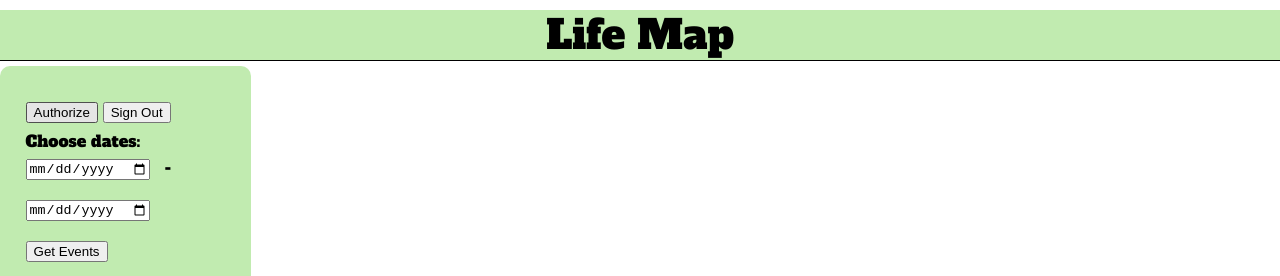
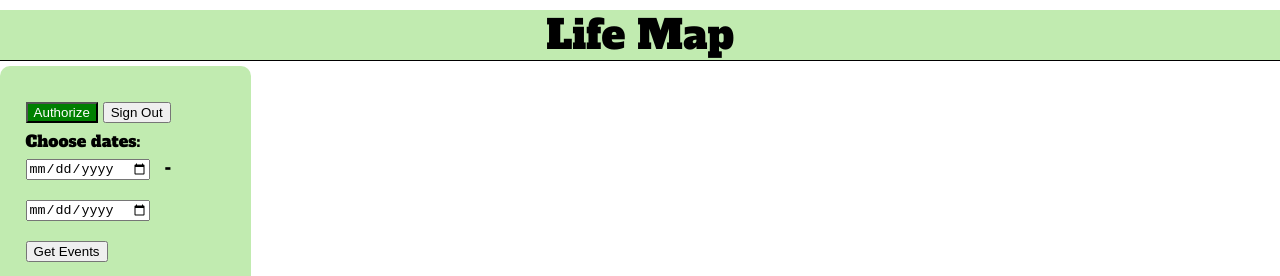
Before and after one commit to lexi-walker/comp20-s2018-team9, a website: page index.html in a window 1280 px wide. In both pictures the pointer is over the button "Authorize". Shown: the top 276 px of the page. Drawn offline with Linux system fonts and the light colour scheme; some packages are replaced by stand-ins of ours.

Commit message:
added more css

```diff
--- a/style/desktop/style.css
+++ b/style/desktop/style.css
@@ -48,6 +48,11 @@ h1 {
     margin: 10px 10px 10px 0px;
 }
 
+#authorize-button:hover, #signout-button:hover, #get-events:hover {
+    background-color: green;
+    color: white;
+}
+
 #signout-button {
     margin: 10px 10px 10px 0px;
 }
```
